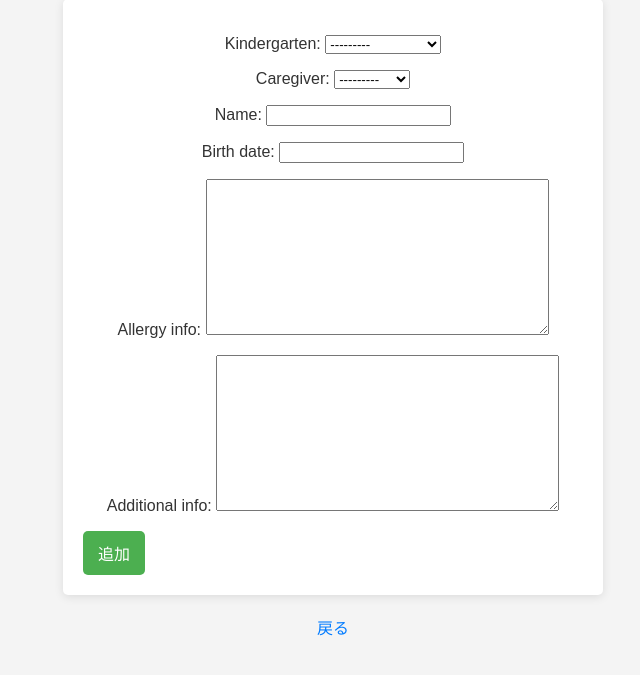
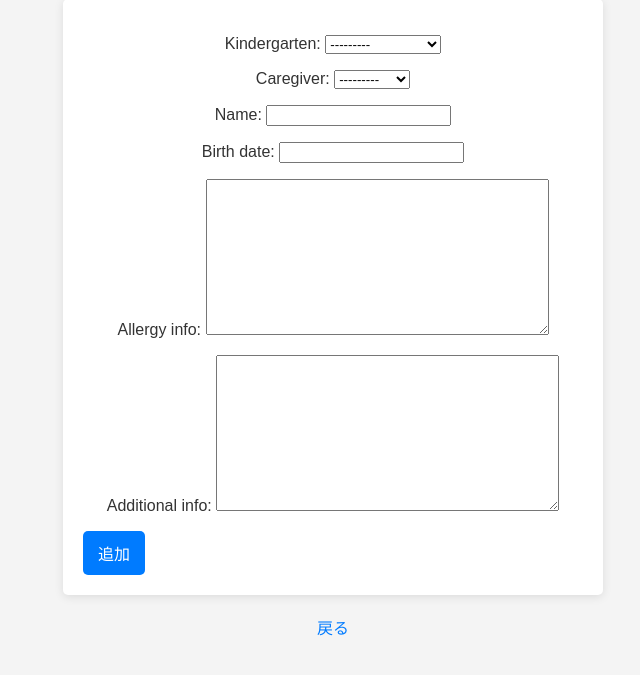
Before and after one commit to s1f102200659/log_app, a Django app: page /create-student/ in a window 1280 px wide. Shown: the part 110-785 px from the top of the page, without its empty margins (307-947 px from the left). Run offline with Django 5.2, Linux system fonts and the light colour scheme; data comes from the database, SQL or seed files in the repository.

Commit message:
青色ボタンに変更(仮)

```diff
--- a/log_app/static/log_app/css/form.css
+++ b/log_app/static/log_app/css/form.css
@@ -22,7 +22,7 @@
 }
 
 input[type="submit"] {
-    background-color: #4CAF50;
+  background-color: #007BFF; /* ボタンの色を青色に変更 */
   color: white;
   border: none;
   padding: 10px 15px;
@@ -32,7 +32,7 @@
 }
 
 input[type="submit"]:hover {
-    background-color: #0056B3;
+  background-color: #0056b3; /* ホバー時の色も少し濃い青に */
 }
 
 p {
```
Lines whose indentation alone changed are shown as unchanged.
